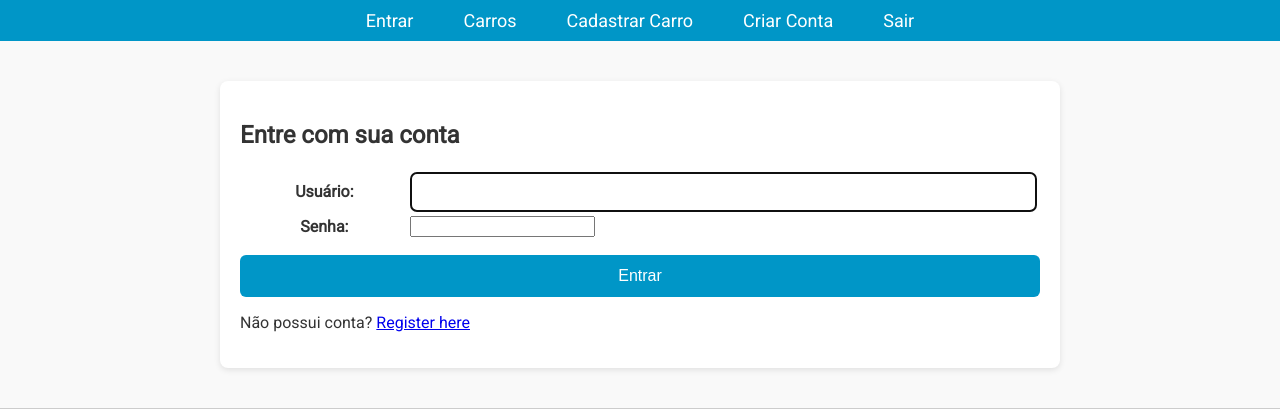
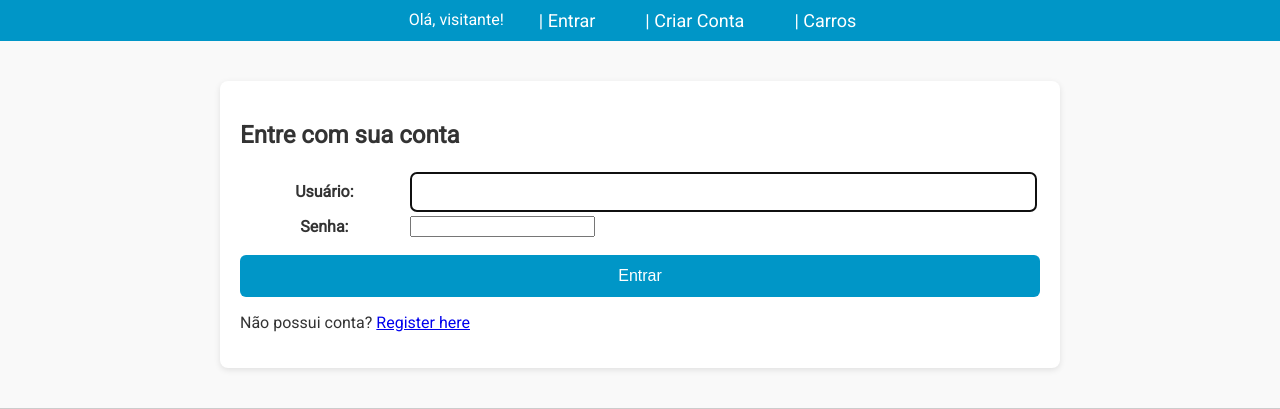
Before and after one commit to asMoises/car_sales, a Django app: page /login/ in a window 1280 px wide. Shown: the top 409 px of the page. Run offline with Django 5.2, Linux system fonts and the light colour scheme.

Commit message:
Oraginzando menus de acordo com usuário logado ou não

```diff
--- a/CarProject/a_core/templates/base.html
+++ b/CarProject/a_core/templates/base.html
@@ -77,11 +77,18 @@
     <header>
       <nav>
         <ul>
-          <li><a href="{% url 'login' %}">Entrar</a></li>
-          <li><a href="{% url 'cars_list' %}">Carros</a></li>
-          <li><a href="{% url 'new_car' %}">Cadastrar Carro</a></li>
-          <li><a href="{% url 'register' %}">Criar Conta</a></li>
-          <li><a href="{% url 'login' %}">Sair</a></li>
+          {% if user.is_authenticated %}
+          <li>Olá, {{ user.username }}</li>
+          <li><a href="{% url 'new_car' %}"> | Cadastrar Carro</a></li>
+          <li><a href="{% url 'logout' %}"> | Sair</a></li>
+
+          {% else %}
+          <li>Olá, visitante!</li>
+          <li><a href="{% url 'login' %}"> | Entrar</a></li>
+          <li><a href="{% url 'register' %}"> | Criar Conta</a></li>
+          {% endif %}
+
+          <li><a href="{% url 'cars_list' %}"> | Carros</a></li>
         </ul>
       </nav>
     </header>
--- a/CarProject/a_core/urls.py
+++ b/CarProject/a_core/urls.py
@@ -26,6 +26,7 @@ from a_accounts.views import login_view, register_view,logout_view
 # O Django irá mapear as URLs para as views correspondentes.
 urlpatterns = [
     path('admin/', admin.site.urls),
+    path('', login_view, name='login'),
     path('login/', login_view, name='login'),
     path('cars/', cars_view, name='cars_list'),
     path('new_car/', new_car_view, name='new_car'),
```
